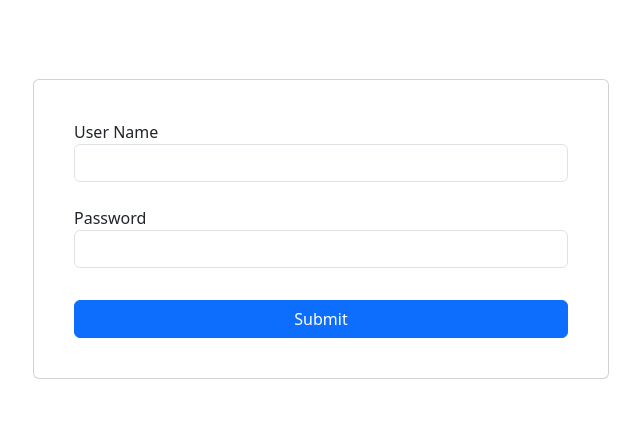
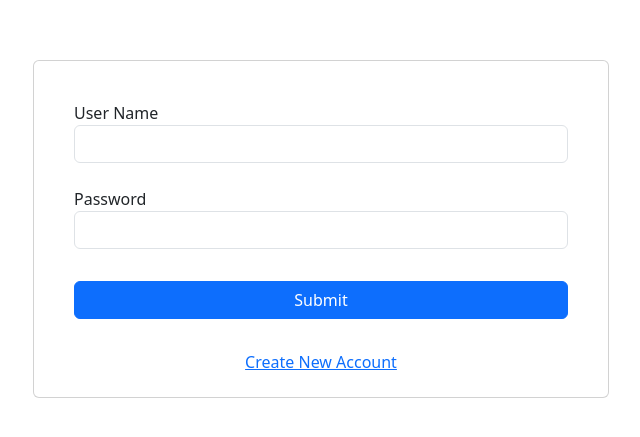
Before and after one commit to callan321/3813ICT-Assignment, an Angular app: page /login in a window 1280 px wide. Shown: the part 171-608 px from the top of the page, without its empty margins (319-959 px from the left). Built offline with nearby package versions, Linux system fonts and the light colour scheme.

Commit message:
added link to create new user

```diff
--- a/src/app/login/login.component.html
+++ b/src/app/login/login.component.html
@@ -1,9 +1,9 @@
 <div class="d-flex justify-content-center align-items-center vh-100">
-  <div >
+  <div>
     <div class="card" style="width: 36rem;">
       <div class="card-body">
         <form (ngSubmit)="onSubmit()">
-          <div class="m-4"  style="display: flex; flex-direction: column; gap: 24px;">
+          <div class="m-4" style="display: flex; flex-direction: column; gap: 24px;">
             <div class="form-group">
               <label for="exampleInputEmail1">User Name</label>
               <input type="email" [(ngModel)]="username" name="username" class="form-control" id="exampleInputEmail1" aria-describedby="emailHelp">
@@ -15,6 +15,10 @@
             <button type="submit" class="mt-2 btn btn-primary">Submit</button>
           </div>
         </form>
+        <!-- Link to Create New Account -->
+        <div class="text-center mt-4">
+          <a [routerLink]="['/register']" class="btn btn-link">Create New Account</a>
+        </div>
       </div>
     </div>
   </div>
--- a/src/app/login/login.component.ts
+++ b/src/app/login/login.component.ts
@@ -2,7 +2,7 @@ import { Component } from '@angular/core';
 import { HttpClient, HttpClientModule, HttpErrorResponse } from '@angular/common/http';
 import { FormsModule } from '@angular/forms';
 import { AuthService } from "../../services/auth.service";
-import { Router } from "@angular/router";
+import {Router, RouterLink} from "@angular/router";
 
 interface LoginResponse {
   message: string;
@@ -17,7 +17,8 @@ interface LoginResponse {
   standalone: true,
   imports: [
     FormsModule,
-    HttpClientModule
+    HttpClientModule,
+    RouterLink
   ],
   templateUrl: './login.component.html',
   styleUrls: ['./login.component.css'] // Corrected to 'styleUrls'
```
